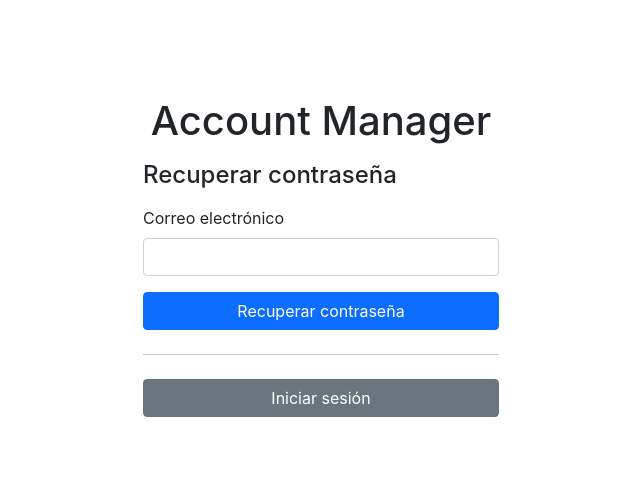
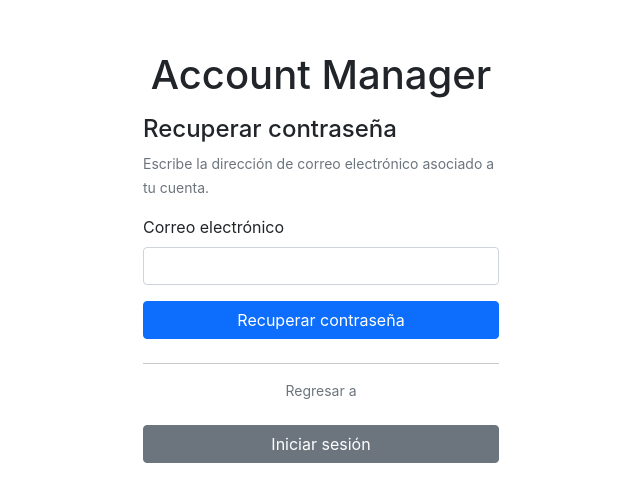
Before and after one commit to devcesarhernandez/frontendaccountmanager, a React (Vite) app: page /recovery in a window 1280 px wide. Shown: the part 143-644 px from the top of the page, without its empty margins (319-959 px from the left). Built offline with nearby package versions, Linux system fonts and the light colour scheme.

Commit message:
Se agrego texto de ayuda en recuperar contraseña

```diff
--- a/src/Pages/Forms/Recovery/Recovery.jsx
+++ b/src/Pages/Forms/Recovery/Recovery.jsx
@@ -8,14 +8,16 @@ const Recobery = (props) => {
 	return (
 		<form>
 			<h1 className="text-center">Account Manager</h1>
-			<h2 className="fs-4 my-3">Recuperar contraseña</h2>
-			<div className="mb-3">
+			<h2 className="fs-4 mt-3">Recuperar contraseña</h2>
+			<small className="text-muted">Escribe la dirección de correo electrónico asociado a tu cuenta.</small>
+			<div className="my-3">
 				<Label>Correo electrónico</Label>
 				<Input/>
 			</div>
 			<Button className="btn btn-primary w-100 mb-2">Recuperar contraseña</Button>
 			<hr/>
-			<Link to="/login" className="btn btn-secondary w-100 mt-2">Iniciar sesión</Link>
+			<small className="text-muted text-center d-block">Regresar a</small>
+			<Link to="/login" className="btn btn-secondary w-100 mt-4">Iniciar sesión</Link>
 		</form>
 	)
 }
```
